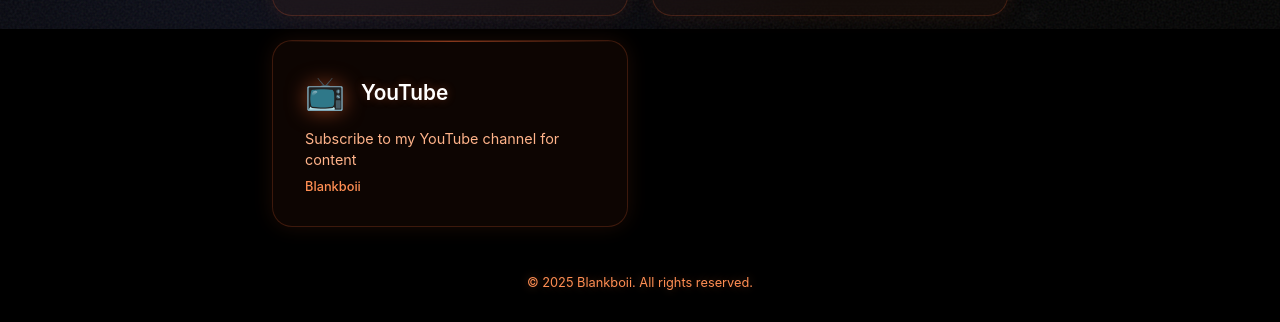
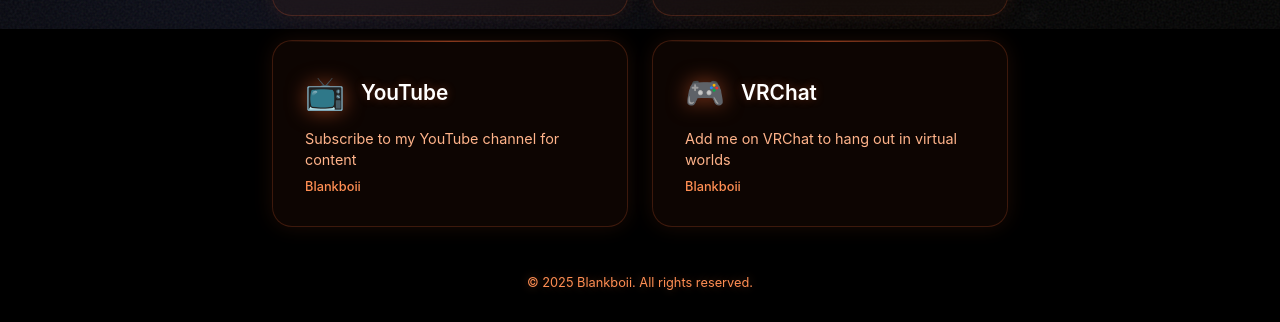
Before and after one commit to blan3bo1/blankboii.xyz, a plain HTML site: page links/index.html in a window 1280 px wide. Shown: the part 771-1093 px from the top of the page. Drawn offline with Linux system fonts and the light colour scheme.

Commit message:
Update index.html

```diff
--- a/links/index.html
+++ b/links/index.html
@@ -378,6 +378,16 @@
                 <div class="card-desc">Subscribe to my YouTube channel for content</div>
                 <div class="card-username">Blankboii</div>
             </a>
+
+            <!-- NEW VRChat Button -->
+            <a href="https://vrchat.com/home/user/usr_62c416eb-9eb7-42f8-af08-a6ab39e4d1e6" class="link-card">
+                <div class="card-header">
+                    <span class="card-icon">🎮</span>
+                    <div class="card-title">VRChat</div>
+                </div>
+                <div class="card-desc">Add me on VRChat to hang out in virtual worlds</div>
+                <div class="card-username">Blankboii</div>
+            </a>
         </div>
 
         <div class="footer">
```
